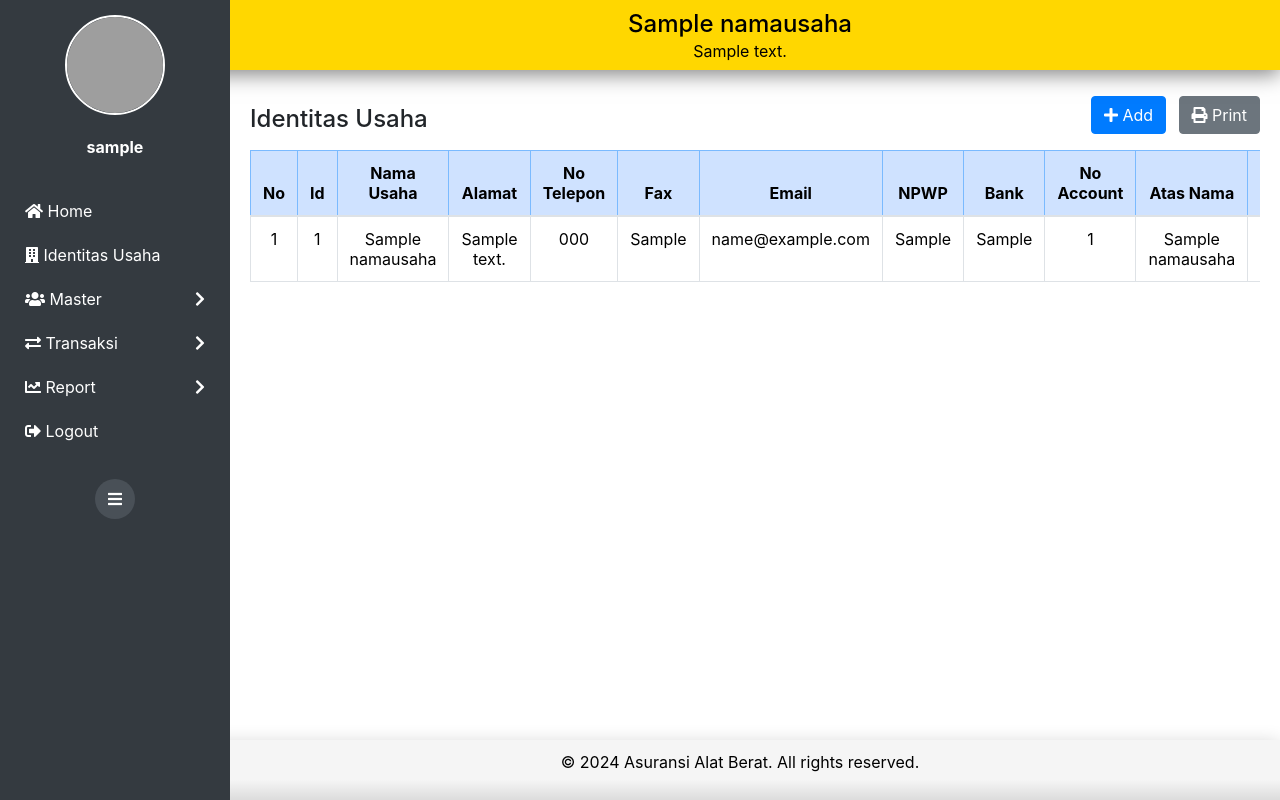
After one commit to chrisnaocta/Semester-3-Web-HRD, a PHP site: page /namausaha.php in a window 1280 px wide. The commit adds this page. Run offline with PHP 8.4, Linux system fonts and the light colour scheme; the visitor is signed in with stand-in values (Sample User, id 1); tables that the repository leaves empty or names only in its code hold one stand-in row (values such as "Sample post"); some libraries are stand-ins or nearby versions; grey boxes are pictures that could not be loaded.

Commit message:
Membuat tabel, add, edit di bagian identitas usaha

```diff
--- a/add_departemen.php
+++ b/add_departemen.php
@@ -6,7 +6,7 @@ if($_SERVER['REQUEST_METHOD'] == 'POST'){
     $iddep = $_POST['iddep'];
     $departemen = $_POST['departemen'];
 
-    $stmt = $conn->prepare("INSERT INTO departemen (iddep, departemen) VALUES (?,?");
+    $stmt = $conn->prepare("INSERT INTO departemen (iddep, departemen) VALUES (?,?)");
     $stmt->bind_param("ss", $iddep, $departemen);
 
     if($stmt->execute()){
--- a/dashboard.php
+++ b/dashboard.php
@@ -7,7 +7,7 @@ if (!isset($_SESSION['user'])) {
 }
 // Mendapatkan informasi pengguna
 $user = $_SESSION['user'];
-include('header.php');
+include('head.php');
 include('sidebar.php');
 ?>
 
--- a/index.php
+++ b/index.php
@@ -28,8 +28,8 @@ $stmt->close();
 <?php require 'head.php'; ?>
 <div class="wrapper">
     <header>
-        <h4><?php echo htmlspecialchars($namaUsaha ?? ''); ?></h4>
-        <p><?php echo htmlspecialchars($alamatUsaha ?? ''); ?></p>
+        <h4 style="text-align:center;"><?php echo htmlspecialchars($namaUsaha ?? ''); ?></h4>
+        <p style="text-align:center;"><?php echo htmlspecialchars($alamatUsaha ?? ''); ?></p>
     </header>
 
 
--- /dev/null
+++ b/namausaha.php
@@ -0,0 +1,310 @@
+<?php
+session_start();
+require 'config.php';
+
+if (!isset($_SESSION['iduser'])) {
+    header("Location: login.php");
+    exit();
+}
+
+$iduser = $_SESSION['iduser'];
+
+// Ambil data user dari database
+$stmt = $conn->prepare("SELECT username, email FROM login WHERE iduser = ?");
+$stmt->bind_param("i", $iduser);
+$stmt->execute();
+$stmt->bind_result($username, $email);
+$stmt->fetch();
+$stmt->close();
+
+// Ambil data nama usaha dan alamat dari database
+$stmt = $conn->prepare("SELECT nama, alamat FROM namausaha LIMIT 1");
+$stmt->execute();
+$stmt->bind_result($namaUsaha, $alamatUsaha);
+$stmt->fetch();
+$stmt->close();
+
+// Ambil data dari tabel namausaha
+$result = mysqli_query($conn, "SELECT * FROM namausaha");
+
+// Dapatkan nomor urut terbaru untuk iddep baru
+$stmt = $conn->query("SELECT idusaha FROM namausaha ORDER BY idusaha DESC LIMIT 1");
+$latestidusaha= $stmt->fetch_assoc();
+$urut = 1;
+if ($latestidusaha) {
+    $latestNumber = (int) substr($latestidusaha['idusaha'], 1);
+    $urut = $latestNumber + 1;
+}
+$newidusaha = 'U' . str_pad($urut, 3, '0', STR_PAD_LEFT);
+
+
+// Simpan pesan ke variabel dan hapus dari session
+$message = null;
+if (isset($_SESSION['message'])) {
+    $message = $_SESSION['message'];
+    unset($_SESSION['message']);
+}
+?>
+
+<!-- Bootstrap 5 source -->
+<link href="https://cdn.jsdelivr.net/npm/bootstrap@5.3.3/dist/css/bootstrap.min.css" rel="stylesheet">
+<script src="https://cdn.jsdelivr.net/npm/bootstrap@5.3.3/dist/js/bootstrap.bundle.min.js"></script>
+
+<!-- DataTables -->
+<script src="https://cdn.datatables.net/1.11.5/js/jquery.dataTables.min.js"></script>
+<script src="https://cdn.datatables.net/1.11.5/js/dataTables.bootstrap5.min.js"></script>
+
+
+<?php require 'head.php'; ?>
+<div class="wrapper">
+    <header>
+        <h4 style="text-align:center;"><?php echo htmlspecialchars($namaUsaha ?? ''); ?></h4>
+        <p style="text-align:center;"><?php echo htmlspecialchars($alamatUsaha ?? ''); ?></p>
+    </header>
+
+    <?php include 'sidebar.php'; ?>
+    <div class="content" id="content">
+        <div class="container-fluid mt-3" style="margin-left:15px">
+            <div class="row">
+                <div class="col-md-12 d-flex justify-content-between align-items-center">
+                    <h4>Identitas Usaha</h4>
+                    <div>
+                        <button type="button" class="btn btn-primary mb-3 mr-2" data-bs-toggle="modal" data-bs-target="#adddusahaModal"><i class='fas fa-plus'></i> Add </button>
+                        <button type="button" class="btn btn-secondary mb-3" id="printButton"><i class='fas fa-print'></i> Print</button>
+                    </div>
+                </div>
+            </div>
+            <div class="row">
+                <div class="col-md-12">
+                    <div class="table-responsive">
+                        <table style="border: 3px;" class="table table-hover table-bordered">
+                            <thead class="text-center table-primary" >
+                                <tr>
+                                    <th style="width: 1px;">No</th>
+                                    <th style="width: 5%;">Id</th>
+                                    <th>Nama Usaha</th>
+                                    <th>Alamat</th>
+                                    <th>No Telepon</th>
+                                    <th>Fax</th>
+                                    <th>Email</th>
+                                    <th>NPWP</th>
+                                    <th>Bank</th>
+                                    <th>No Account</th>
+                                    <th>Atas Nama</th>
+                                    <th>Pimpinan</th>
+                                    <th>Aksi</th>
+                                </tr>
+                            </thead>
+                            <tbody class="text-center">
+                                <?php $no = 1;
+                                while ($row = mysqli_fetch_assoc($result)) :
+                                ?>
+                                    <tr>
+                                        <td> <?php echo $no++; ?> </td>
+                                        <td> <?php echo $row["idusaha"]; ?> </td>
+                                        <td> <?php echo $row["nama"]; ?> </td>
+                                        <td> <?php echo $row["alamat"]; ?> </td>
+                                        <td> <?php echo $row["notelepon"]; ?> </td>
+                                        <td> <?php echo $row["fax"]; ?> </td>
+                                        <td> <?php echo $row["email"]; ?> </td>
+                                        <td> <?php echo $row["npwp"]; ?> </td>
+                                        <td> <?php echo $row["bank"]; ?> </td>
+                                        <td> <?php echo $row["noaccount"]; ?> </td>
+                                        <td> <?php echo $row["atasnama"]; ?> </td>
+                                        <td> <?php echo $row["pimpinan"]; ?> </td>
+                                        <td>
+                                        <button class='btn btn-warning btn-sm edit-btn mr-1'
+                                                data-bs-toggle='modal'
+                                                data-bs-target='#editusaha'
+                                                data-idusaha='<?php echo htmlspecialchars($row['idusaha']); ?>'
+                                                data-nama='<?php echo htmlspecialchars($row['nama']); ?>'
+                                                data-alamat='<?php echo htmlspecialchars($row['alamat']); ?>'
+                                                data-notelepon='<?php echo htmlspecialchars($row['notelepon']); ?>'
+                                                data-fax='<?php echo htmlspecialchars($row['fax']); ?>'
+                                                data-email='<?php echo htmlspecialchars($row['email']); ?>'
+                                                data-npwp='<?php echo htmlspecialchars($row['npwp']); ?>'
+                                                data-bank='<?php echo htmlspecialchars($row['bank']); ?>'
+                                                data-noaccount='<?php echo htmlspecialchars($row['noaccount']); ?>'
+                                                data-atasnama='<?php echo htmlspecialchars($row['atasnama']); ?>'
+                                                data-pimpinan='<?php echo htmlspecialchars($row['pimpinan']); ?>'>
+                                            <i class='fas fa-edit'></i> Edit
+                                        </button>
+                                        </td>
+                                    </tr>
+                                    <?php endwhile; ?>
+                            </tbody>
+                        </table>
+                    </div>
+                </div>
+            </div>
+        </div>
+    </div>
+    <?php require 'footer.php'; ?>
+</div>
+
+<!-- Modal Add Usaha -->
+<div class="modal fade" id="adddusahaModal" tabindex="-1" aria-labelledby="addusahaModalLabel" aria-hidden="true">
+    <div class="modal-dialog">
+        <div class="modal-content">
+            <div class="modal-header">
+                <h5 class="modal-title" id="editusahaModalLabel">Add Usaha</h5>
+                <button type="button" class="btn-close" data-bs-dismiss="modal" aria-label="Close"></button>
+            </div>
+            <div class="modal-body">
+                <form action="add_usaha.php" method="post">
+                    <div class="mb-3">
+                    <label for="iddep" class="form-label">Id usaha</label>
+                        <input type="text" class="form-control" id="idusaha" name="idusaha" value="<?php echo htmlspecialchars($newidusaha); ?>" readonly>
+                    </div>
+                    <div class="mb-3">
+                        <label for="edit_nama" class="form-label">Nama Usaha</label>
+                        <input type="text" class="form-control" id="edit_nama" name="nama" required>
+                    </div>
+                    <div class="mb-3">
+                        <label for="edit_alamat" class="form-label">Alamat</label>
+                        <input type="text" class="form-control" id="edit_alamat" name="alamat"required>
+                    </div>
+                    <div class="mb-3">
+                        <label for="edit_notelepon" class="form-label">No Telepon</label>
+                        <input type="text" class="form-control" id="edit_notelepon" name="notelepon"required>
+                    </div>
+                    <div class="mb-3">
+                        <label for="edit_fax" class="form-label">Fax</label>
+                        <input type="text" class="form-control" id="edit_fax" name="fax"required>
+                    </div>
+                    <div class="mb-3">
+                        <label for="edit_email" class="form-label">Email</label>
+                        <input type="email" class="form-control" id="edit_email" name="email"required>
+                    </div>
+                    <div class="mb-3">
+                        <label for="edit_npwp" class="form-label">NPWP</label>
+                        <input type="text" class="form-control" id="edit_npwp" name="npwp"required>
+                    </div>
+                    <div class="mb-3">
+                        <label for="edit_bank" class="form-label">Bank</label>
+                        <input type="text" class="form-control" id="edit_bank" name="bank"required>
+                    </div>
+                    <div class="mb-3">
+                        <label for="edit_noaccount" class="form-label">No Account</label>
+                        <input type="text" class="form-control" id="edit_noaccount" name="noaccount"required>
+                    </div>
+                    <div class="mb-3">
+                        <label for="edit_atasnama" class="form-label">Atas Nama</label>
+                        <input type="text" class="form-control" id="edit_atasnama" name="atasnama"required>
+                    </div>
+                    <div class="mb-3">
+                        <label for="edit_pimpinan" class="form-label">Pimpinan</label>
+                        <input type="text" class="form-control" id="edit_pimpinan" name="pimpinan"required>
+                    </div>
+                    <button type="submit" class="btn btn-primary">Add</button>
+                </form>
+            </div>
+        </div>
+    </div>
+</div>
+
+<!-- Modal Edit Usaha -->
+<div class="modal fade" id="editusaha" tabindex="-1" aria-labelledby="editusahaModalLabel" aria-hidden="true">
+    <div class="modal-dialog">
+        <div class="modal-content">
+            <div class="modal-header">
+                <h5 class="modal-title" id="editusahaModalLabel">Edit Usaha</h5>
+                <button type="button" class="btn-close" data-bs-dismiss="modal" aria-label="Close"></button>
+            </div>
+            <div class="modal-body">
+                <form action="edit_usaha.php" method="post">
+                    <div class="mb-3">
+                        <label for="edit_idusaha" class="form-label">Id Usaha</label>
+                        <input type="text" class="form-control" id="edit_idusaha" name="idusaha" readonly>
+                    </div>
+                    <div class="mb-3">
+                        <label for="edit_nama" class="form-label">Nama Usaha</label>
+                        <input type="text" class="form-control" id="edit_nama" name="nama">
+                    </div>
+                    <div class="mb-3">
+                        <label for="edit_alamat" class="form-label">Alamat</label>
+                        <input type="text" class="form-control" id="edit_alamat" name="alamat">
+                    </div>
+                    <div class="mb-3">
+                        <label for="edit_notelepon" class="form-label">No Telepon</label>
+                        <input type="text" class="form-control" id="edit_notelepon" name="notelepon">
+                    </div>
+                    <div class="mb-3">
+                        <label for="edit_fax" class="form-label">Fax</label>
+                        <input type="text" class="form-control" id="edit_fax" name="fax">
+                    </div>
+                    <div class="mb-3">
+                        <label for="edit_email" class="form-label">Email</label>
+                        <input type="text" class="form-control" id="edit_email" name="email">
+                    </div>
+                    <div class="mb-3">
+                        <label for="edit_npwp" class="form-label">NPWP</label>
+                        <input type="text" class="form-control" id="edit_npwp" name="npwp">
+                    </div>
+                    <div class="mb-3">
+                        <label for="edit_bank" class="form-label">Bank</label>
+                        <input type="text" class="form-control" id="edit_bank" name="bank">
+                    </div>
+                    <div class="mb-3">
+                        <label for="edit_noaccount" class="form-label">No Account</label>
+                        <input type="text" class="form-control" id="edit_noaccount" name="noaccount">
+                    </div>
+                    <div class="mb-3">
+                        <label for="edit_atasnama" class="form-label">Atas Nama</label>
+                        <input type="text" class="form-control" id="edit_atasnama" name="atasnama">
+                    </div>
+                    <div class="mb-3">
+                        <label for="edit_pimpinan" class="form-label">Pimpinan</label>
+                        <input type="text" class="form-control" id="edit_pimpinan" name="pimpinan">
+                    </div>
+                    <button type="submit" class="btn btn-primary">Update</button>
+                </form>
+            </div>
+        </div>
+    </div>
+</div>
+
+<script>
+
+    // Show message if it exists in the session
+    <?php if ($message): ?>
+            Swal.fire({
+                title: '<?php echo $message['type'] === 'success' ? 'Success!' : 'Error!'; ?>',
+                text: '<?php echo $message['text']; ?>',
+                icon: '<?php echo $message['type'] === 'success' ? 'success' : 'error'; ?>'
+            });
+    <?php endif; ?>
+
+    document.addEventListener('DOMContentLoaded', function () {
+    // Add event listener to all edit buttons
+    document.querySelectorAll('.edit-btn').forEach(button => {
+        button.addEventListener('click', function () {
+            // Get data attributes from the button
+            const idusaha = this.getAttribute('data-idusaha');
+            const nama = this.getAttribute('data-nama');
+            const alamat = this.getAttribute('data-alamat');
+            const notelepon = this.getAttribute('data-notelepon');
+            const fax = this.getAttribute('data-fax');
+            const email = this.getAttribute('data-email');
+            const npwp = this.getAttribute('data-npwp');
+            const bank = this.getAttribute('data-bank');
+            const noaccount = this.getAttribute('data-noaccount');
+            const atasnama = this.getAttribute('data-atasnama');
+            const pimpinan = this.getAttribute('data-pimpinan');
+
+            // Set values in the modal
+            document.getElementById('edit_idusaha').value = idusaha;
+            document.getElementById('edit_nama').value = nama;
+            document.getElementById('edit_alamat').value = alamat;
+            document.getElementById('edit_notelepon').value = notelepon;
+            document.getElementById('edit_fax').value = fax;
+            document.getElementById('edit_email').value = email;
+            document.getElementById('edit_npwp').value = npwp;
+            document.getElementById('edit_bank').value = bank;
+            document.getElementById('edit_noaccount').value = noaccount;
+            document.getElementById('edit_atasnama').value = atasnama;
+            document.getElementById('edit_pimpinan').value = pimpinan;
+        });
+    });
+});
+</script>
```
Also changed, not shown: add_usaha.php (added, +39 -0 lines), departemen.php (+11 -4 lines), edit_usaha.php (added, +38 -0 lines).
